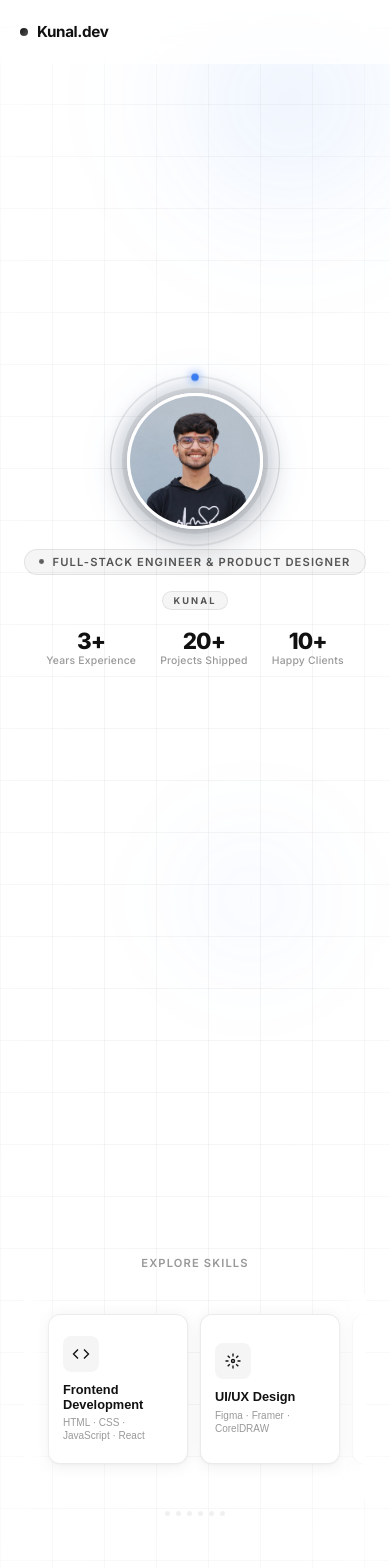
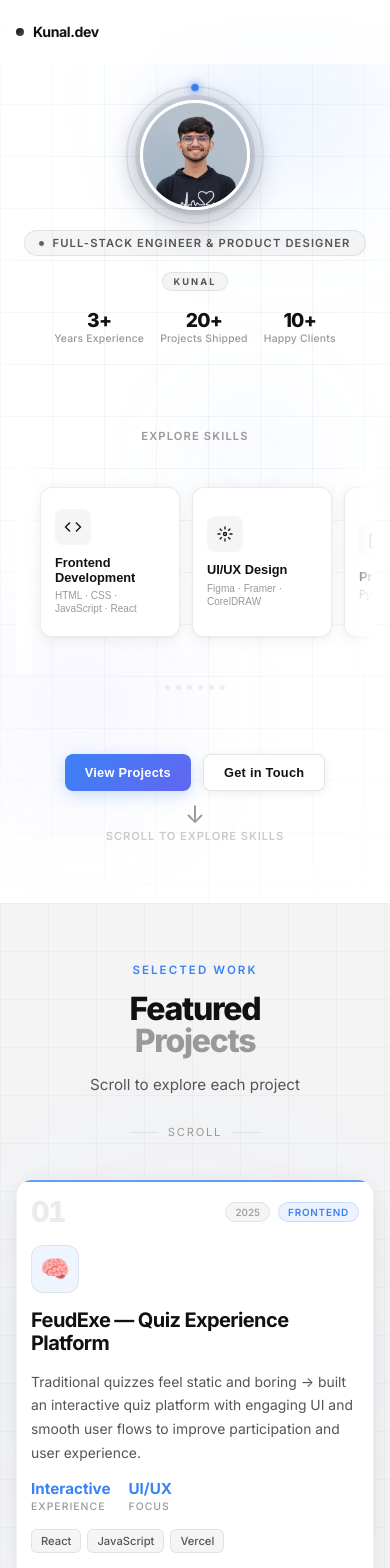
Before and after one commit to devkunal2812/kunalbuilds.me, a React (Vite) app: page / in a window 390 px wide. Shown: the top 1568 px of the page. Built offline with nearby package versions, Linux system fonts and the light colour scheme.

Commit message:
fix: Full mobile responsiveness  480px breakpoints, iOS zoom fix, tighter spacing across all sections

```diff
--- a/src/components/Footer.module.css
+++ b/src/components/Footer.module.css
@@ -68,8 +68,23 @@
 
 @media (max-width: 480px) {
   .links {
-    gap: 20px;
+    gap: 16px;
     flex-wrap: wrap;
     justify-content: center;
   }
+
+  .inner {
+    padding: 28px 16px;
+    gap: 12px;
+  }
+
+  .copy {
+    font-size: 0.78rem;
+    text-align: center;
+  }
+
+  .tagline {
+    font-size: 0.68rem;
+    text-align: center;
+  }
 }
--- a/src/components/Hero.module.css
+++ b/src/components/Hero.module.css
@@ -635,6 +635,34 @@
   .hero {
     padding: calc(var(--nav-h) + 24px) 20px 40px;
   }
+
+  .mobileHero {
+    padding: calc(var(--nav-h) + 16px) 16px 32px;
+  }
+
+  .mobileProfile {
+    min-height: auto;
+    padding-top: 20px;
+    padding-bottom: 20px;
+  }
+
+  .mobileCarousel {
+    min-height: auto;
+    padding: 32px 0;
+  }
+
+  .mobileAvatar {
+    width: 110px;
+    height: 110px;
+  }
+
+  .mobileStatValue {
+    font-size: 1.2rem;
+  }
+
+  .mobileStats {
+    gap: 16px;
+  }
 }
 
 /* Scroll Indicator */
--- a/src/components/Nav.module.css
+++ b/src/components/Nav.module.css
@@ -271,6 +271,7 @@
 }
 
 @media (max-width: 480px) {
-  .nav { padding: 0 20px; }
+  .nav { padding: 0 16px; }
   .status { display: none; }
+  .logo span:last-child { font-size: 0.88rem; }
 }
--- a/src/index.css
+++ b/src/index.css
@@ -162,6 +162,9 @@
 html {
   scroll-behavior: smooth;
   scroll-padding-top: var(--nav-h);
+  /* Prevent iOS font size adjustment */
+  -webkit-text-size-adjust: 100%;
+  text-size-adjust: 100%;
 }
 
 @media (max-width: 767px) {
@@ -184,6 +187,11 @@ body {
   transition: background-color 0.4s ease, color 0.4s ease;
 }
 
+/* Prevent iOS zoom on input focus */
+input, textarea, select {
+  font-size: max(16px, 1em);
+}
+
 /* Smooth transitions on all themed elements */
 a, button, input, textarea, section, header, nav, footer, [class] {
   transition:
--- a/src/pages/About.module.css
+++ b/src/pages/About.module.css
@@ -398,6 +398,10 @@
 }
 
 @media (max-width: 480px) {
-  .heading { font-size: 1.75rem; }
+  .heading { font-size: 1.6rem; }
   .ctaRow { flex-direction: column; }
+  .centerCard { padding: 24px 18px; border-radius: 16px; }
+  .designSection { padding: 48px 16px 60px; }
+  .sectionTitle { font-size: 1.8rem; }
+  .boardBtn { width: 100%; justify-content: center; padding: 12px 20px; }
 }
--- a/src/pages/Contact.module.css
+++ b/src/pages/Contact.module.css
@@ -298,3 +298,44 @@ a.infoValue:hover {
     grid-template-columns: 1fr;
   }
 }
+
+@media (max-width: 480px) {
+  .contact {
+    padding: calc(var(--nav-h) + 24px) 0 32px;
+  }
+
+  .container {
+    padding: 0 16px;
+  }
+
+  .title {
+    font-size: 1.8rem;
+  }
+
+  .subtitle {
+    font-size: 0.95rem;
+  }
+
+  .formSection,
+  .infoCard,
+  .socialCard {
+    padding: 20px 16px;
+    border-radius: 12px;
+  }
+
+  .submitBtn {
+    padding: 13px 24px;
+    font-size: 0.9rem;
+  }
+
+  .infoIcon {
+    width: 40px;
+    height: 40px;
+    font-size: 1.2rem;
+  }
+
+  .infoValue {
+    font-size: 0.85rem;
+    word-break: break-all;
+  }
+}
--- a/src/pages/Projects.module.css
+++ b/src/pages/Projects.module.css
@@ -552,15 +552,23 @@
 
 @media (max-width: 560px) {
   .cardInner {
-    padding: 20px 16px;
+    padding: 18px 14px;
   }
 
   .sectionTitle {
-    font-size: 2.2rem;
+    font-size: 2rem;
+  }
+
+  .sectionHeader {
+    padding: 60px 16px 40px;
   }
 
   .projectTitle {
-    font-size: 1.35rem;
+    font-size: 1.25rem;
+  }
+
+  .projectDescription {
+    font-size: 0.87rem;
   }
 
   .actions {
@@ -571,14 +579,26 @@
   .btnSecondary {
     width: 100%;
     justify-content: center;
+    padding: 12px 16px;
+    font-size: 0.82rem;
   }
 
   .techTag {
-    font-size: 0.72rem;
-    padding: 4px 10px;
+    font-size: 0.7rem;
+    padding: 4px 9px;
   }
 
   .projectVisual {
-    height: 170px;
+    height: 160px;
+  }
+
+  .projectNumber {
+    font-size: 1.8rem;
+  }
+
+  .yearBadge,
+  .categoryBadge {
+    font-size: 0.62rem;
+    padding: 3px 9px;
   }
 }
--- a/src/pages/Skills.module.css
+++ b/src/pages/Skills.module.css
@@ -531,24 +531,51 @@
   .tickerItem {
     min-width: 140px;
     padding: 10px 14px;
-    gap: 12px;
+    gap: 10px;
   }
 
   .experienceItem {
-    min-width: 200px;
-    padding: 12px 16px;
+    min-width: 180px;
+    padding: 10px 14px;
   }
 
   .skillIcon {
-    width: 36px;
-    height: 36px;
+    width: 32px;
+    height: 32px;
+  }
+
+  .skillIcon svg {
+    width: 16px;
+    height: 16px;
   }
 
   .skillTitle {
-    font-size: 0.85rem;
+    font-size: 0.82rem;
   }
 
   .skillSub {
-    font-size: 0.65rem;
+    font-size: 0.62rem;
+  }
+
+  .tickerRow {
+    padding: 40px 0 16px;
+  }
+
+  .tickerTrack {
+    padding: 0 40px;
+    gap: 10px;
+  }
+
+  .fadeLeft,
+  .fadeRight {
+    width: 40px;
+  }
+
+  .title {
+    font-size: 1.8rem;
+  }
+
+  .subtitle {
+    font-size: 0.95rem;
   }
 }
```
